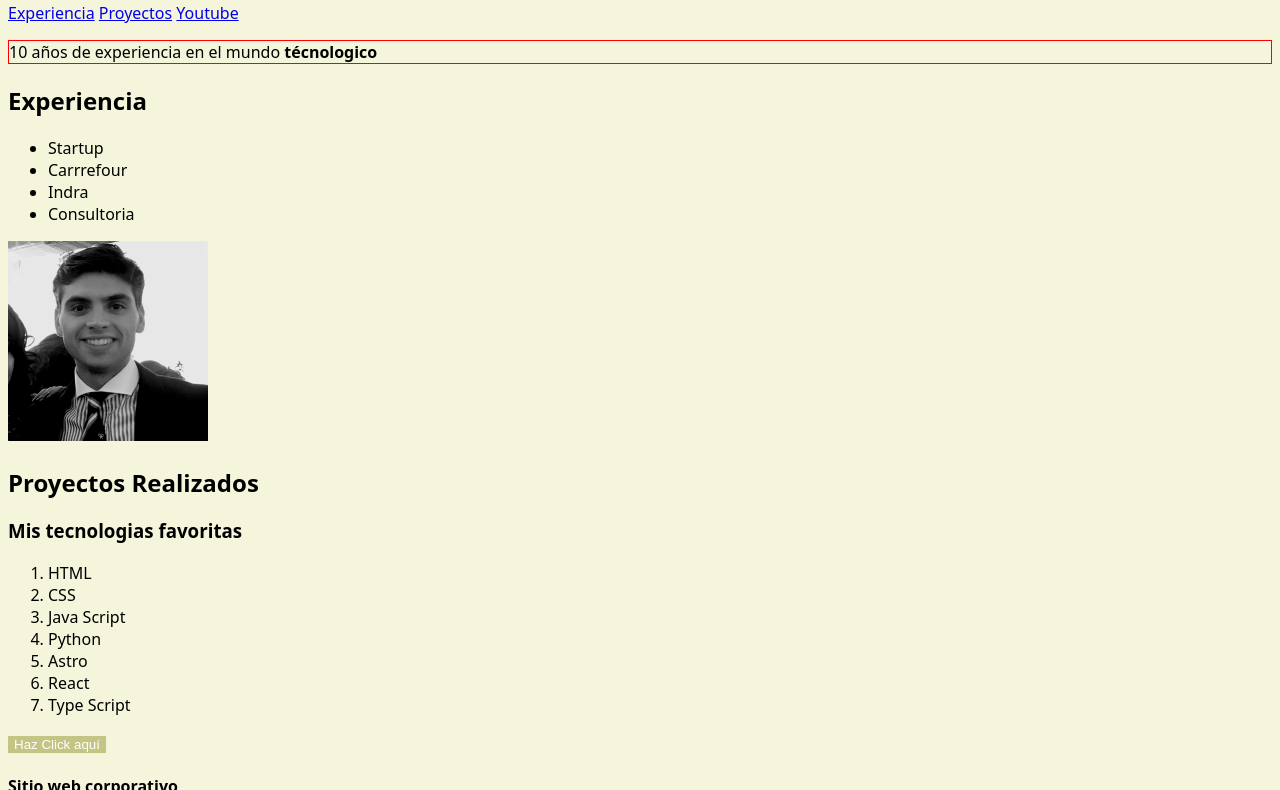
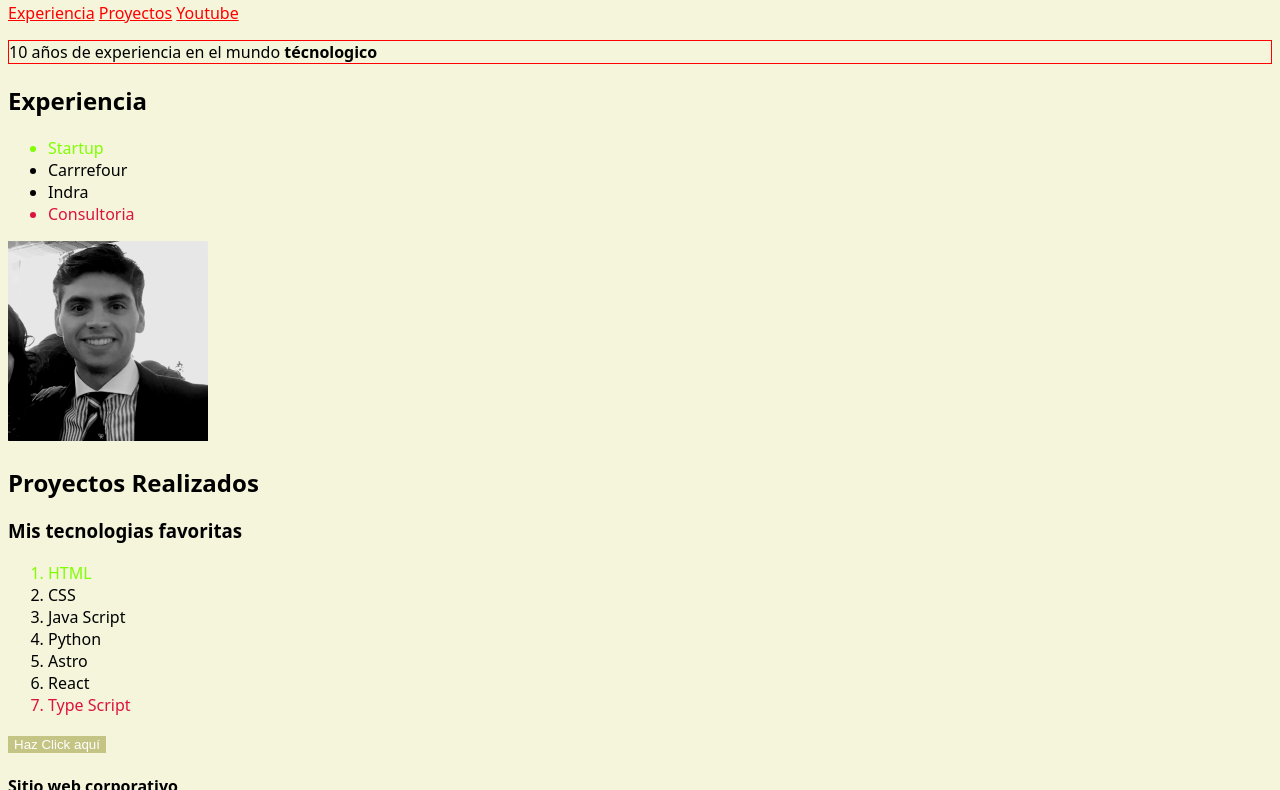
Before and after one commit to japp0004/porfolio, a plain HTML site: page index.html in a window 1280 px wide. Shown: the part 63-853 px from the top of the page. Drawn offline with Linux system fonts and the light colour scheme.

Commit message:
update index.html

```diff
--- a/index.html
+++ b/index.html
@@ -17,6 +17,17 @@
         h1 {
             color:rgb(223, 166, 125);
             font-family: monospace;
+            background-color: brown;
+        }
+        .link{
+            color: red;
+        }
+        .link:hover{
+            color: blue;
+            outline: 1px solid blue;
+        }
+        .link:active{
+            outline: 10px solid black;
         }
         body {
             background:beige ;
@@ -32,6 +43,12 @@
         .description{
             border: 1px solid red;
         }
+        li:first-child{
+            color: chartreuse;
+        }
+        li:last-child{
+            color: crimson;
+        }
     </style>
 
 </head>
@@ -39,9 +56,9 @@
     <header>
         <h1> Portfolio de Juan Andres</h1>
         <nav>
-            <a href="#experiencia">Experiencia</a> <!--Enlaces internos-->
-            <a href="#proyectos">Proyectos</a>
-            <a href="https://Youtube.es" target="_blank"> Youtube</a>
+            <a class="link"  href="#experiencia">Experiencia</a> <!--Enlaces internos-->
+            <a class="link" href="#proyectos">Proyectos</a>
+            <a class="link" href="https://Youtube.es" target="_blank"> Youtube</a>
         </nav>
     </header>
     <main>
```
